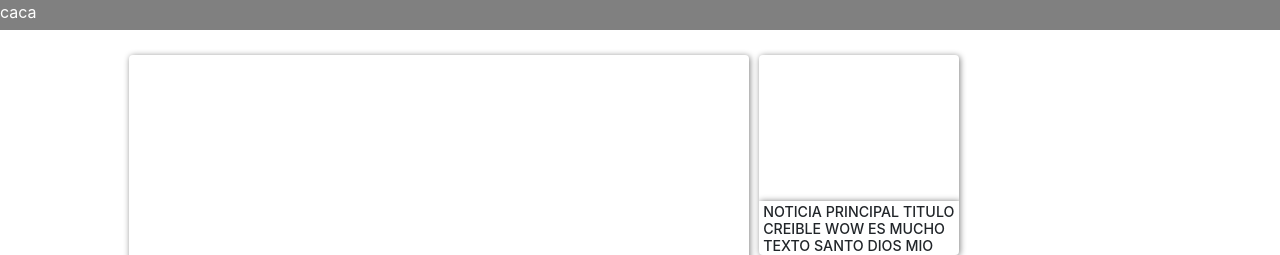
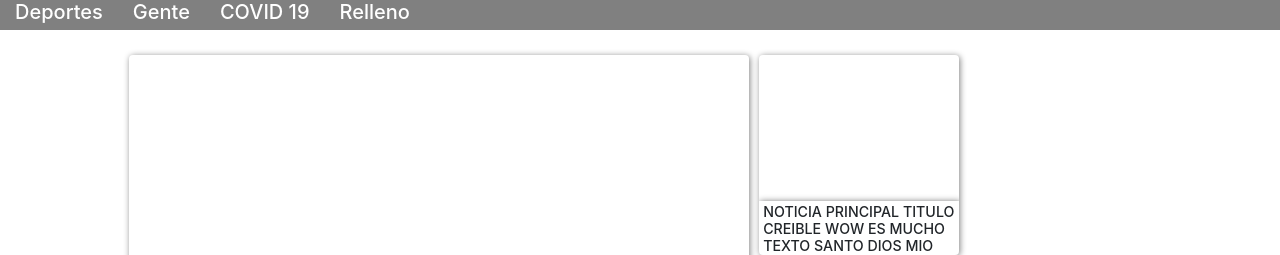
Before and after one commit to Gabo6480/BDMM_Noticias, a PHP site: page /index.html in a window 1280 px wide. Shown: the part 56-311 px from the top of the page. Run offline with PHP 8.4, Linux system fonts and the light colour scheme; some libraries are stand-ins or nearby versions.

Commit message:
Secciones
Secciones agregadas con mock

```diff
--- a/index.html
+++ b/index.html
@@ -17,6 +17,7 @@
     <script type="text/javascript" src="./thirdparty/bootstrap.min.js"></script>
 
     <script src="./js/scripts.js"></script>
+    <script src="./js/navbar-sections-mock.module.js" type="module"></script>
 </head>
 
 <body>
@@ -56,9 +57,7 @@
             </form>
         </div>
     </header>
-    <div class="sticky bar front">
-        <a href="http://">caca</a>
-    </div>
+    <div class="sticky bar front" id="sections"></div>
 
     <!--BANNER-->
 
--- /dev/null
+++ b/js/navbar-sections-mock.module.js
@@ -0,0 +1,16 @@
+import { createSection } from './navbar-sections.js';
+import { request } from './services/xmlhttp-promise.module.js';
+
+$(document).ready(()=>{
+
+    request({url:"./../mock/secciones.json"}).then(
+        data =>{
+            JSON.parse(data).forEach(element=>{
+                console.log(element);
+                let $section = $(createSection(element));
+                $('#sections').append($section);
+            });
+        }
+    );
+
+});
--- /dev/null
+++ b/js/navbar-sections.js
@@ -0,0 +1,23 @@
+const eventHandler = e=>{
+    e.preventDefault();
+
+    //TODO redirigir a link de seccion
+
+};
+
+const createSection = function(seccion){
+
+    let div = document.createElement('div');
+    div.classList.add('section');
+    let h5 = document.createElement('h5');
+    h5.innerText = seccion.nombre;
+    div.append(h5);
+
+    div.addEventListener("click",eventHandler);
+    div.onmouseover = () =>div.style.backgroundColor = seccion.color;
+    div.onmouseleave = () =>div.style.backgroundColor = "rgba(0,0,0,0)";
+
+    return div;
+}
+
+export {createSection}
--- a/js/user-card.module.js
+++ b/js/user-card.module.js
@@ -1,5 +1,3 @@
-import {request} from './services/xmlhttp-promise.module.js';
-
 let createUserCard = function(user){
     return "<tr> <th scope='row'>img</th><td class='user-name'>" + user.name
     + "</td><td class='user-email'>" + user.email
--- /dev/null
+++ b/mock/secciones.json
@@ -0,0 +1,22 @@
+[
+    {
+        "nombre":"Deportes",
+        "descripcion":"Seccion de noticias deportivas, desde escandalos del deporte a resultados de partidos",
+        "color":"#FFFF00"
+    },
+    {
+        "nombre":"Gente",
+        "descripcion":"Seccion de noticias de chismes sobre la vida privada de las personas",
+        "color":"#00FF00"
+    },
+    {
+        "nombre":"COVID 19",
+        "descripcion":"Seccion de noticias de relacionadas al COVID 19",
+        "color":"#0000FF"
+    },
+    {
+        "nombre":"Relleno",
+        "descripcion":"Seccion de noticias no interesantes que sirven para la monetizacion por anuncios",
+        "color":"#333333"
+    }
+]
--- a/pages/article.html
+++ b/pages/article.html
@@ -14,6 +14,7 @@
     <script type="text/javascript" src="../thirdparty/bootstrap.min.js"></script>
 
     <script src="../js/article-mock.module.js" type="module"></script>
+    <script src="../js/navbar-sections-mock.module.js" type="module"></script>
 </head>
 <body>
 
@@ -36,7 +37,7 @@
         </div>
     </div>
     <!--NAVEGACION-->
-    <div class="sticky bar front"></div>
+    <div class="sticky bar front" id="sections"></div>
 
     <!--Seccion del Articulo-->
     <div class="row">
--- a/pages/login.html
+++ b/pages/login.html
@@ -15,6 +15,7 @@
     <script type="text/javascript" src="../thirdparty/jquery-3.5.1.min.js"></script>
     <script type="text/javascript" src="../thirdparty/bootstrap.min.js"></script>
     <script src="https://cdnjs.cloudflare.com/ajax/libs/font-awesome/5.15.1/js/all.min.js"></script>
+    <script src="../js/navbar-sections-mock.module.js" type="module"></script>
 </head>
 <body>
 
@@ -37,7 +38,7 @@
         </div>
     </div>
     <!--NAVEGACION-->
-    <div class="sticky bar front"></div>
+    <div class="sticky bar front" id="sections"></div>
 
     <!--CONTENIDO-->
     <div class="row">
--- a/pages/profile.html
+++ b/pages/profile.html
@@ -16,6 +16,7 @@
         <script type="text/javascript" src="../thirdparty/jquery-3.5.1.min.js"></script>
         <script type="text/javascript" src="../thirdparty/bootstrap.min.js"></script>
         <script src="https://cdnjs.cloudflare.com/ajax/libs/font-awesome/5.15.1/js/all.min.js"></script>
+        <script src="../js/navbar-sections-mock.module.js" type="module"></script>
 
         <script>
             $(document).ready(function () {
@@ -61,7 +62,7 @@
             </div>
         </div>
         <!--NAVEGACION-->
-        <div class="sticky bar front"></div>
+        <div class="sticky bar front" id="sections"></div>
 
         <!--CONTENIDO-->
         <div class="row">
--- a/pages/register.html
+++ b/pages/register.html
@@ -17,6 +17,7 @@
     <script src="https://cdnjs.cloudflare.com/ajax/libs/font-awesome/5.15.1/js/all.min.js"></script>
     <script src="../js/register-img-upload.js"></script>
     <script src="../js/register.module.js" type="module"></script>
+    <script src="../js/navbar-sections-mock.module.js" type="module"></script>
 </head>
 <body>
 
@@ -39,7 +40,7 @@
         </div>
     </div>
     <!--NAVEGACION-->
-    <div class="sticky bar front"></div>
+    <div class="sticky bar front" id="sections"></div>
 
     <!--CONTENIDO-->
     <div class="row">
--- a/pages/users.html
+++ b/pages/users.html
@@ -17,6 +17,7 @@
     <script src="https://cdnjs.cloudflare.com/ajax/libs/font-awesome/5.15.1/js/all.min.js"></script>
 
     <script src="../js/user-page-mock.module.js" type="module"></script>
+    <script src="../js/navbar-sections-mock.module.js" type="module"></script>
 </head>
 <body>
 
@@ -39,7 +40,7 @@
         </div>
     </div>
     <!--NAVEGACION-->
-    <div class="sticky bar front"></div>
+    <div class="sticky bar front" id="sections"></div>
 
     <!--CONTENIDO-->
     <div class="row">
--- a/style/_colors.sass
+++ b/style/_colors.sass
@@ -12,3 +12,5 @@ $comm-section-sd: LightBlue
 
 $search-results-border-sd-color: #BBBBBB
 $search-result-bg: #b0e2ff
+
+$navbar-section-hover: #333333
--- a/style/style.css
+++ b/style/style.css
@@ -102,11 +102,24 @@ ul {
 .bar {
   background: grey;
   height: 30px;
-  overflow: hidden;
+  -webkit-box-sizing: border-box;
+          box-sizing: border-box;
 }
 
-.bar a {
+.bar .section {
+  display: -webkit-inline-box;
+  display: -ms-inline-flexbox;
+  display: inline-flex;
+  margin: 0 5px;
+  padding: 0px 10px;
+  border-radius: 3px;
+  -webkit-transition: background ease 400ms;
+  transition: background ease 400ms;
   color: white;
+}
+
+.bar .section:hover {
+  cursor: pointer;
 }
 
 .front {
--- a/style/style.sass
+++ b/style/style.sass
@@ -81,9 +81,16 @@ ul
 .bar
     background: $secondary
     height: 30px
-    overflow: hidden
-    a
+    box-sizing: border-box
+    .section
+        display: inline-flex
+        margin: 0 5px
+        padding: 0px 10px
+        border-radius: 3px
+        transition: background ease 400ms
         color: white
+        &:hover
+            cursor: pointer
 
 .front
     z-index: 100
```
Also changed, not shown: js/models/seccion.model.js (added, +7 -0 lines), 1 other file.
